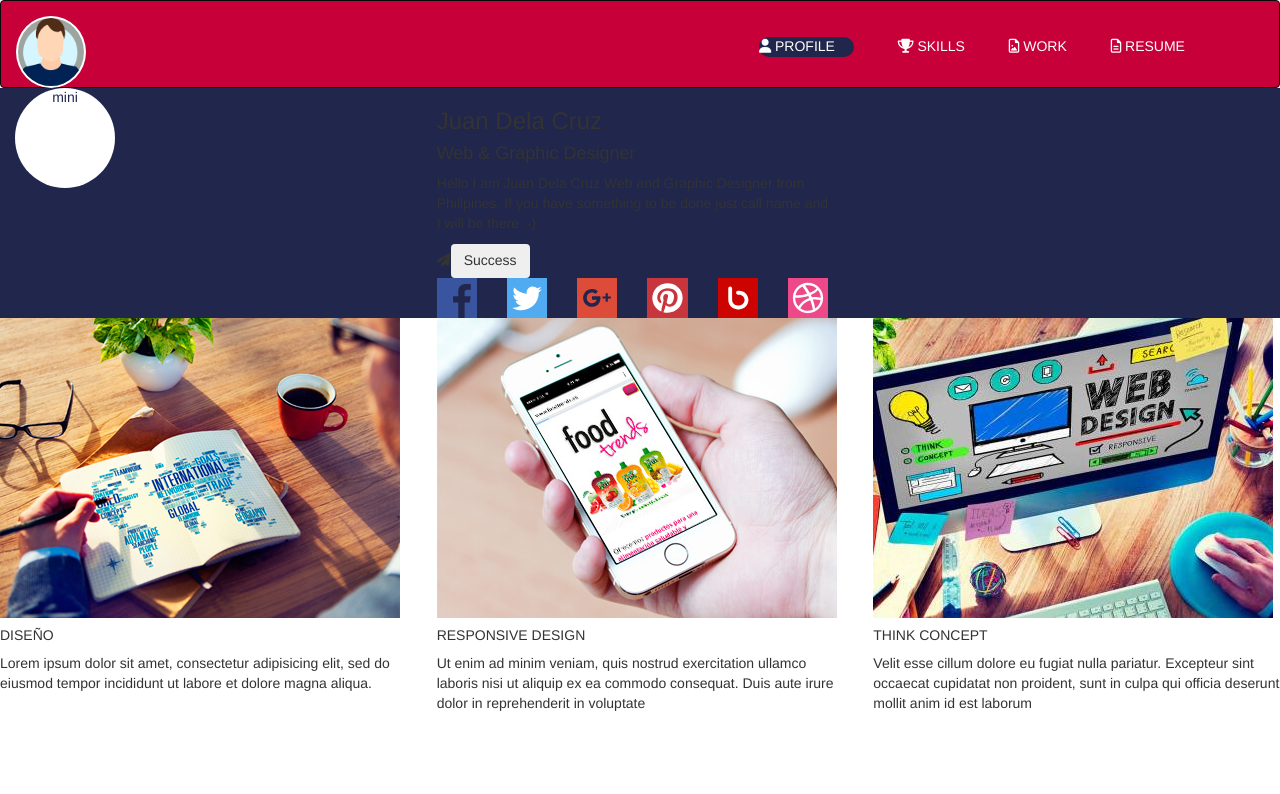
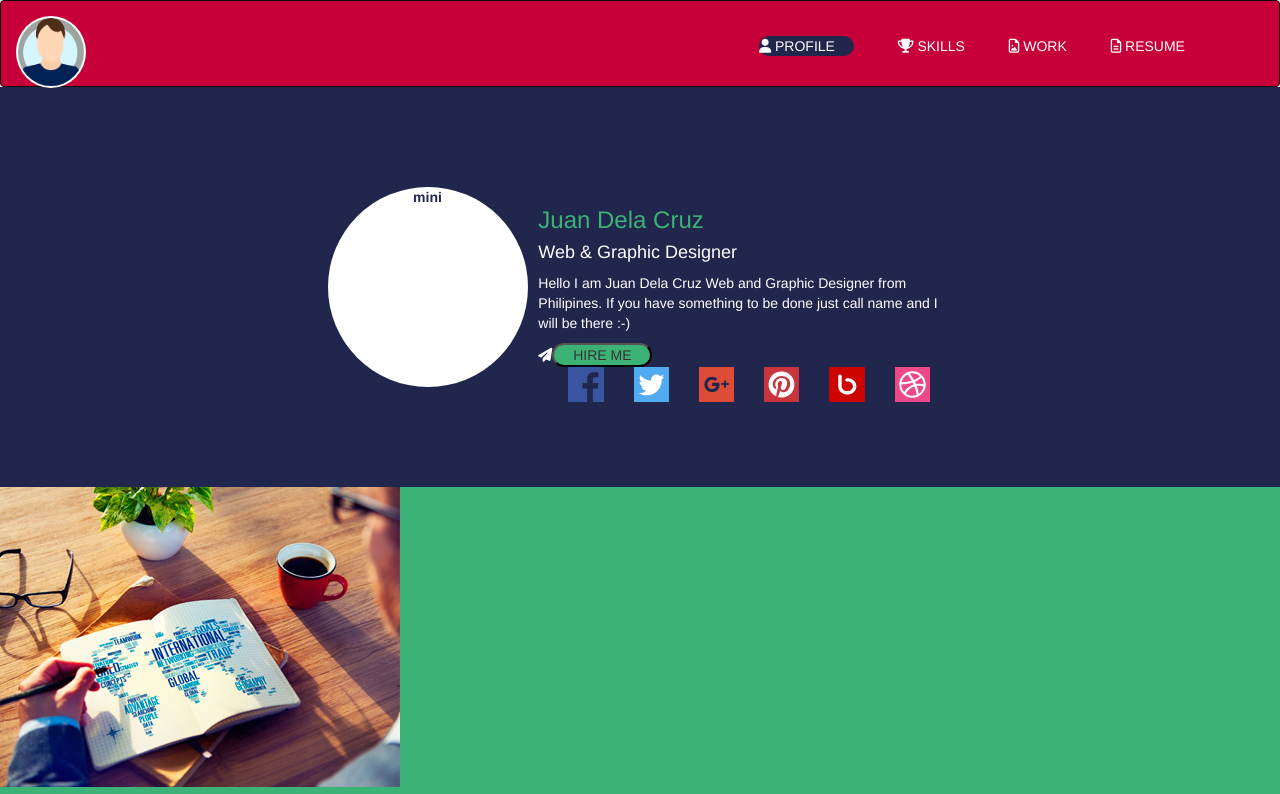
Before and after one commit to cstapiarubio/portafolio-bem, a plain HTML site: page index.html in a window 1280 px wide. Shown: the top 794 px of the page. Drawn offline with nearby package versions, Linux system fonts and the light colour scheme.

Commit message:
lista seccion home diseño y html

```diff
--- a/index.html
+++ b/index.html
@@ -28,53 +28,51 @@
 	<!--HOME-->
 	<div class="home" class="container">
 		<div class="row">
-			<div class="col-sm-offset-2 col-md-offset-2"></div>
-			<div class="col-sm-8 col-md-8">
-				<div class="col-sm-6 col-md-6">
-					<div id="circle"><p>mini</p></div>
+			<div class="col-sm-8 col-md-8 col-md-offset-3">
+				<div class="circulo" class="col-sm-6 col-md-6">
+					<div class="circulo__cir" id="circle"><p class="circulo__cir__p">mini</p></div>
 				</div>
-				<div class="col-sm-6 col-md-6">
+				<div class="col-sm-6 col-md-6 col-md-offset-3">
 					<div class="row">
-						<div class="col-sm-12 col-md-12">
-							<h3>Juan Dela Cruz</h3>
-							<h4>Web & Graphic Designer</h4>
-							<p>Hello I am Juan Dela Cruz Web and Graphic Designer from Philipines. If you have something to be done just call name and I will be there :-)</p>
-							<span><i class="fa fa-paper-plane" aria-hidden="true"></i><button type="button" class="btn">Success</button></span>
+						<div class="parrafo" class="col-sm-12 col-md-12">
+							<h3 class="parrafo__til">Juan Dela Cruz</h3>
+							<h4 class="parrafo__p">Web & Graphic Designer</h4>
+							<p class="parrafo__p">Hello I am Juan Dela Cruz Web and Graphic Designer from Philipines. If you have something to be done just call name and I will be there :-)</p>
+							<span><i class="fa fa-paper-plane" aria-hidden="true"></i><button class="parrafo__button" type="button" class="btn">HIRE ME</button></span>
 						</div>
 						<div class="col-sm-12 col-md-12">
-							<div class="row">
-								<div class="col-sm-2 col-md-2"><img src="img/face.svg"></div>
-								<div class="col-sm-2 col-md-2"><img src="img/twi.svg"></div>
-								<div class="col-sm-2 col-md-2"><img src="img/goo.svg"></div>
-								<div class="col-sm-2 col-md-2"><img src="img/pint.svg"></div>
-								<div class="col-sm-2 col-md-2"><img src="img/logo.svg"></div>
-								<div class="col-sm-2 col-md-2"><img src="img/dri.svg"></div>
+							<div class="iconos" class="row">
+								<div class="col-sm-2 col-md-2"><img class="iconos__i" src="img/face.svg"></div>
+								<div class="col-sm-2 col-md-2"><img class="iconos__i" src="img/twi.svg"></div>
+								<div class="col-sm-2 col-md-2"><img class="iconos__i" src="img/goo.svg"></div>
+								<div class="col-sm-2 col-md-2"><img class="iconos__i" src="img/pint.svg"></div>
+								<div class="col-sm-2 col-md-2"><img class="iconos__i" src="img/logo.svg"></div>
+								<div class="col-sm-2 col-md-2"><img class="iconos__i" src="img/dri.svg"></div>
 							</div>
 						</div>
 					</div>
 				</div>
 			</div>
-			<div class="col-sm-offset-2 col-md-offset-2"></div>
 		</div>
 	</div>
 
 	<!--TRABAJOS -->
 
 	<div class="job" class="container">
-		<div class="row">
-			<div class="col-md-4 col-sm-4">
+		<div class="trabajo" class="row">
+			<div class="trabajo__sect" class="col-md-4 col-sm-4">
 				<img src="img/mundo.png">
 				<h5>DISEÑO</h5>
 				<p>Lorem ipsum dolor sit amet, consectetur adipisicing elit, sed do eiusmod
 					tempor incididunt ut labore et dolore magna aliqua.</p>
 				</div>
-				<div class="col-md-4 col-sm-4">
+				<div class="trabajo__sect" class="col-md-4 col-sm-4">
 					<img src="img/Foodtrends.jpg">
 					<h5>RESPONSIVE DESIGN</h5>
 					<p>Ut enim ad minim veniam, quis nostrud exercitation ullamco laboris nisi ut aliquip ex ea commodo
 						consequat. Duis aute irure dolor in reprehenderit in voluptate</p>
 					</div>
-					<div class="col-md-4 col-sm-4"><img src="img/sitio-web.jpg">
+					<div class="trabajo__sect" class="col-md-4 col-sm-4"><img src="img/sitio-web.jpg">
 						<h5>THINK CONCEPT</h5>
 						<p>Velit esse cillum dolore eu fugiat nulla pariatur. Excepteur sint occaecat cupidatat non
 							proident, sunt in culpa qui officia deserunt mollit anim id est laborum</p>
--- a/sass/_bases.scss
+++ b/sass/_bases.scss
@@ -24,6 +24,10 @@ display:$display;
 	background-color: #9EA5A1;
 }
 
+.navlista a{
+	text-decoration: none;
+}
+
 .navlista__lista{
 	@extend .navlogo;
 	margin: 20px;
@@ -40,19 +44,56 @@ display:$display;
 .home{
 	margin-top: -20px;
 	background-color: $azuldark;
+	height: 400px;
+}
+
+.parrafo{
+	margin-top:-200px;
+
+	.parrafo__til{
+		color: $verde;
+    }
+
+	.parrafo__p{
+		color:$white;
+	}
+
+	.parrafo__button{
+		background-color: $verde;
+		border-radius:$radius;
+		width: 100px;
+	}
+
+	.fa-paper-plane{
+		color:$white;
+	}
 }
 
 #circle{
-	width: 100px;
-	height: 100px;
+	width: 200px;
+	height: 200px;
 	background-color: $white;
-	-moz-border-radius: 50px;
-	-webkit-border-radius: 50px;
-	border-radius: 50px;
-
-p{
-	color: $azuldark;
-	text-align: center;
+	-moz-border-radius: 100px;
+	-webkit-border-radius: 100px;
+	border-radius: 100px;
 }
 
+.circulo{
+	margin-top: 100px;
+
+	.circulo__cir__p{
+		color: $azuldark;
+		text-align: center;
+		font-weight: bold;
+	}
 }
+
+.iconos__i{
+	width: 100%;
+}
+
+/*DISEÑO TRABAJOS*/
+
+.job{
+	background-color: $verde;
+}
```
Also changed, not shown: css/main.css, 1 other file.
